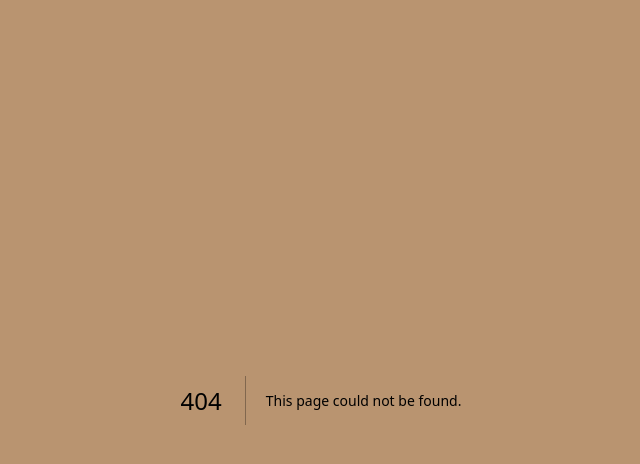
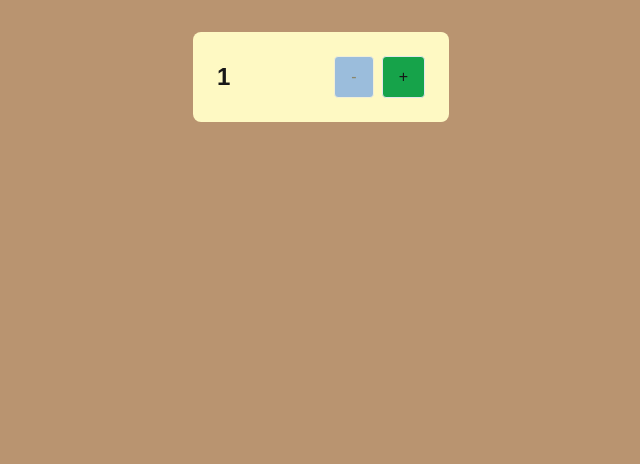
Before and after one commit to DevVoyage/cprg306-assignments, a Next.js app: page /week-4 in a window 1280 px wide. Before the commit this address had no page. Shown: the top 464 px of the page, without its empty margins (319-959 px from the left). Built offline with nearby package versions, Linux system fonts and the light colour scheme.

Commit message:
week-4
Basic Interactivity: event handling and using useState hook

```diff
--- a/app/page.js
+++ b/app/page.js
@@ -10,6 +10,9 @@ export default function Home() {
       <li>
         <Link href="/week-3">Week 3</Link>
       </li>
+      <li>
+        <Link href="/week-4">Week 4</Link>
+      </li>
     </div>
   );
 }
--- /dev/null
+++ b/app/week-4/new-item.js
@@ -0,0 +1,52 @@
+'use client';
+
+import React, { useState } from 'react';
+
+const NewItem = () => {
+  const [quantity, setQuantity] = useState(1);
+
+  const increment = () => {
+    if (quantity < 20) {
+      setQuantity(quantity + 1);
+    }
+  };
+
+  const decrement = () => {
+    if (quantity > 1) {
+      setQuantity(quantity - 1);
+    }
+  };
+
+  return (
+    <div className="border-orange-500 bg-yellow-100 rounded-lg p-6 w-64 flex items-center justify-between">
+      <div className="text-2xl font-bold">{quantity}</div>
+      <div className="flex space-x-2">
+
+        <button
+          onClick={decrement}
+          disabled={quantity === 1}
+          className={`px-4 py-2 border rounded bg-blue-500 hover:bg-blue-600 ${
+            quantity === 1 ? 'opacity-50' : ''
+          }`}
+        >
+          -
+        </button>
+
+
+        <button
+          onClick={increment}
+          disabled={quantity === 20}
+          className={`px-4 py-2 border rounded bg-green-600 hover:bg-green-300 ${
+            quantity === 20 ? 'opacity-50' : ''
+          }`}
+        >
+          +
+        </button>
+
+
+      </div>
+    </div>
+  );
+};
+
+export default NewItem;
--- /dev/null
+++ b/app/week-4/page.js
@@ -0,0 +1,11 @@
+import NewItem from './new-item';
+
+const Page = () => {
+  return (
+    <div className="flex flex-col items-center justify-start min-h-screen pt-8">
+      <NewItem />
+    </div>
+  );
+};
+
+export default Page;
```
